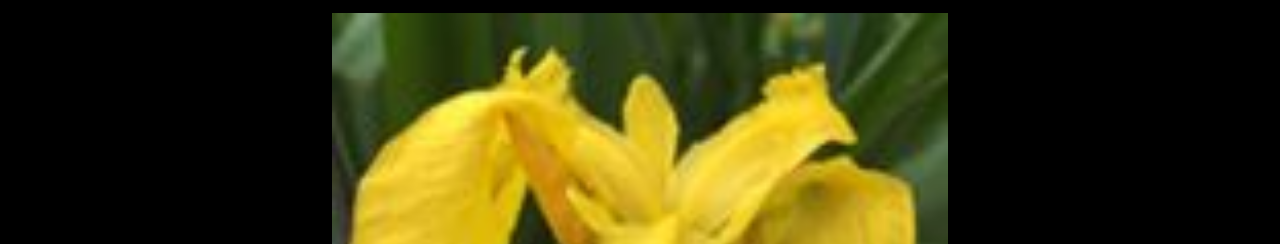
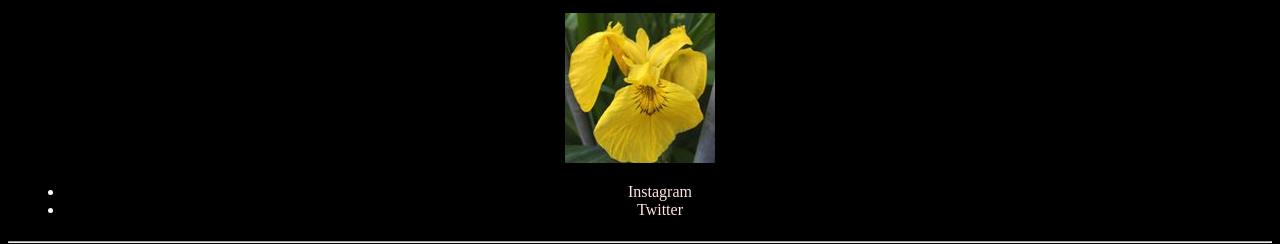
Before and after one commit to wildlife-gardeners-of-haggerston/wildlife-gardeners-of-haggerston.github.io, a plain HTML site: page index.html in a window 1280 px wide. Shown: the part 708-952 px from the top of the page. Drawn offline with Linux system fonts and the light colour scheme.

Commit message:
Update main.css

```diff
--- a/main.css
+++ b/main.css
@@ -49,7 +49,6 @@ figure header {
 }
 figure img {
   max-width: 100%;
-  min-width: 50%;
 }
 figure .copyright {
   font-size: 1rem;
```
